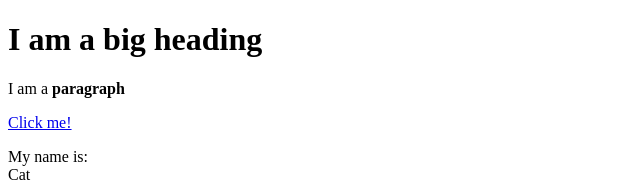
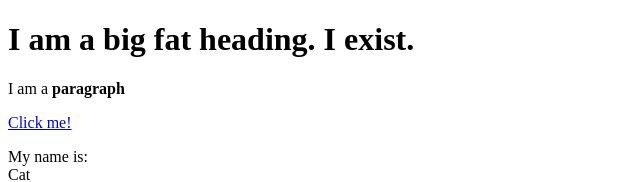
Before and after one commit to andreibest2/Cartoon-site, a plain HTML site: page index.html in a window 1280 px wide. Shown: the top 182 px of the page, without its empty margins (0-640 px from the left). Drawn offline with Linux system fonts and the light colour scheme.

Commit message:
Added "fat" to heading

```diff
--- a/index.html
+++ b/index.html
@@ -5,7 +5,7 @@
     </head>
     <body>
 
-    <h1>I am a big heading</h1>
+    <h1>I am a big fat heading. I exist.</h1>
     <p>I am a <b>paragraph</b></p>
     <a href="https://google.com" target="_blank" title="Let's go to Google">Click me!</a>
     <p>My name is:<br> Cat</p>
```
